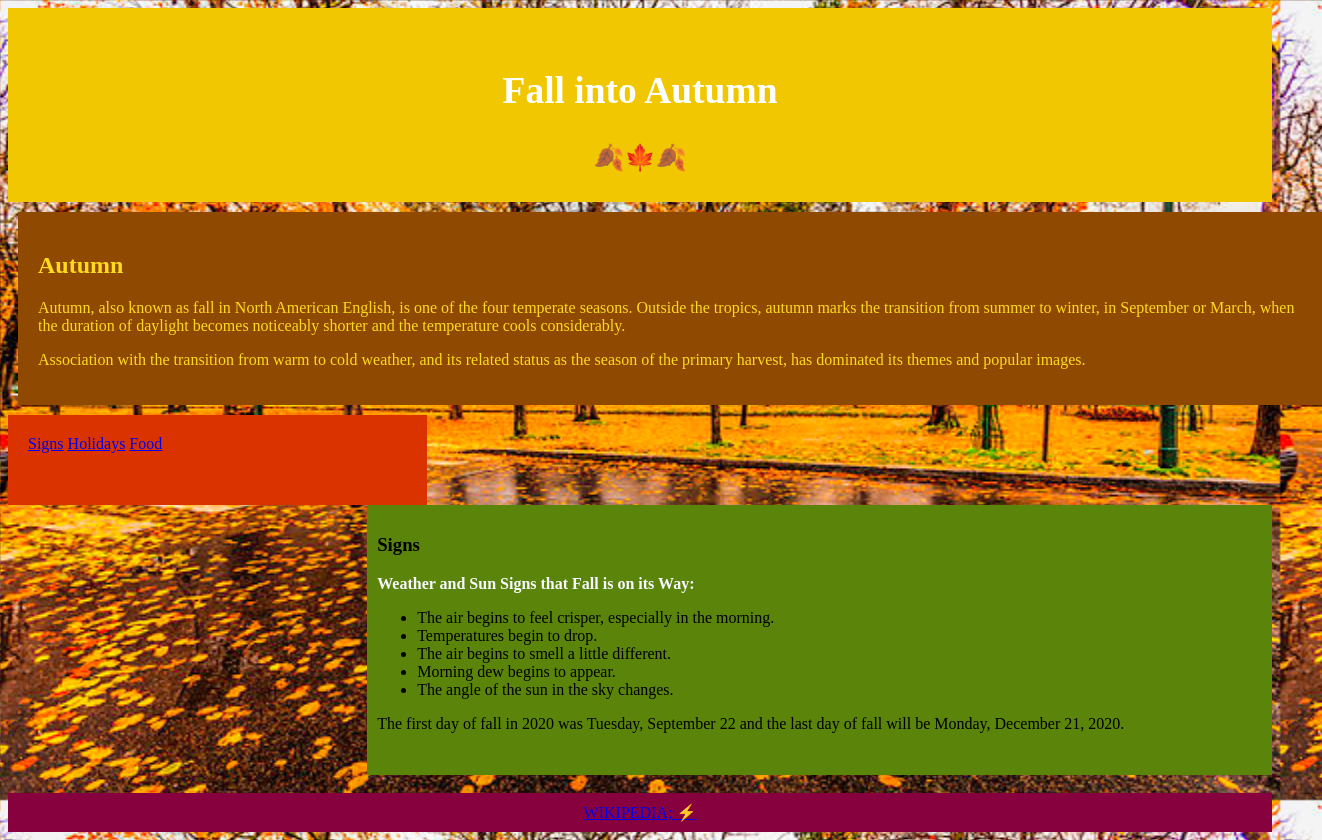
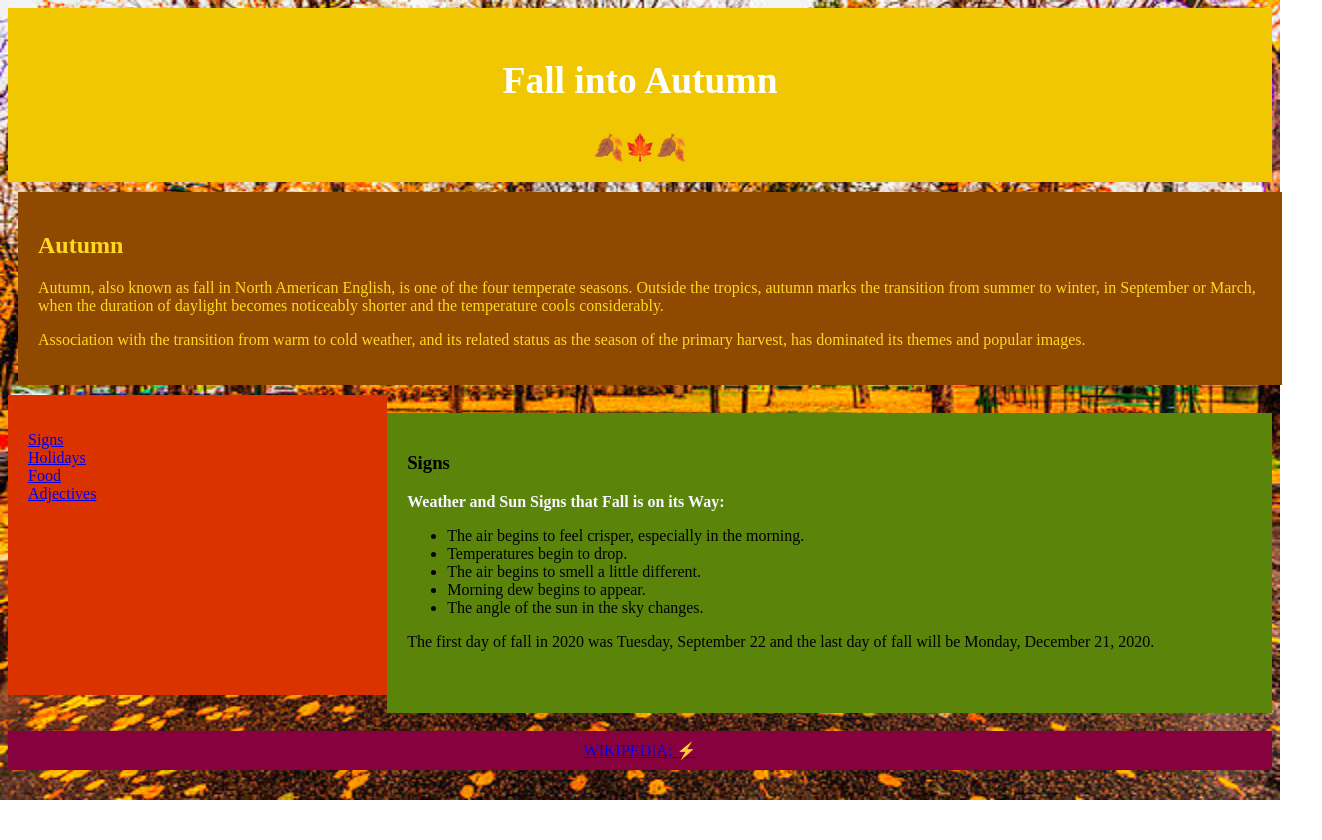
Before and after one commit to planitanyway/HTML3, a plain HTML site: page index.html in a window 1280 px wide. Shown: the whole page, 1322 px wide, since content can reach past the window. After the commit the page ends 800 px from the top, so only its background shows below. Drawn offline with Linux system fonts and the light colour scheme.

```diff
--- a/index.html
+++ b/index.html
@@ -8,6 +8,9 @@
 <meta name="viewport" content="width=device-width, initial-scale=1.0">
 
 <style>
+* {
+  box-sizing: border-box;
+}
 
 body {
 	background-image: url('images/paris-rainy-autumn.jpg');
@@ -18,18 +21,19 @@
 
 .fall {
 background-color:#904900;
+float: center;
 width: 100%;
 color:#FFDA1F;
 border: none;
 margin: 10px;
 padding: 20px;
-font-family:
+font-family: <link href="https://fonts.googleapis.com/css2?family=Bree+Serif&display=swap" rel="stylesheet">
 	}
 
 header {
   background-color: #F0C701;
-  width: auto;
-  padding: 30px;
+  width: 100%;
+  padding: 20px;
   text-align: center;
   font-size: 25px;
   color: white;
@@ -38,18 +42,22 @@
 nav {
   float: left;
   width: 30%;
-  height: 50px;
+  height: 300px;
   background: #DB3300;
   padding: 20px;
 }
 
+nav ul {
+  list-style-type: none;
+	padding: 0%;
+	}
+
 article {
-  float: right;
-	boarder: solid 2px;
-  padding: 10px;
+  float: left;
+  padding: 20px;
   width: 70%;
   background-color: #5B840B;
-  height: 250px;
+  height: 300px;
 }
 
 section:after {
@@ -65,6 +73,11 @@
   color: white;
 }
 
+@media (max-width: 600px) {
+  nav, article {
+    width: 100%;
+    height: auto;
+  }
 </style>
 </head>
 
@@ -84,9 +97,12 @@
 
 <section>
   <nav>
-      <a href="/signs/">Signs</a>
-      <a href="/holidays/">Holidays</a>
-      <a href="/food/">Food</a>
+	  <ul>
+      <li><a href="/signs/">Signs</a></li>
+      <li><a href="/holidays/">Holidays</a></li>
+      <li><a href="/food/">Food</a></li>
+	  <li><a href="/adjectives/">Adjectives</a></li>
+      </ul>
   </nav>
 
 	<br>
```
Also changed, not shown: 1 other file.
